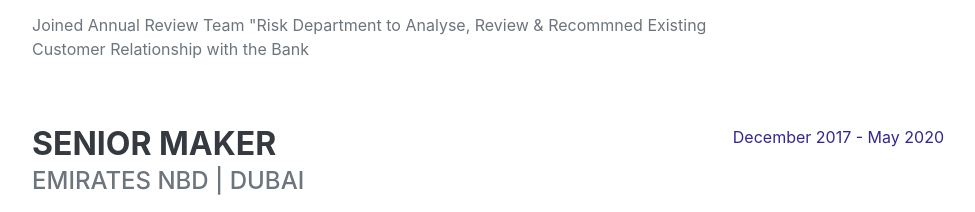
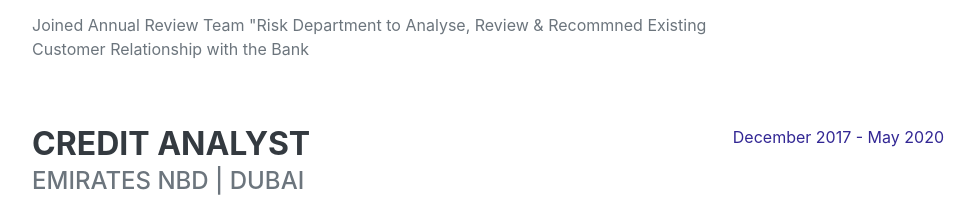
Before and after one commit to IslamIbrahimAIM/islam_resume_landing_page, a plain HTML site: page index.html in a window 1280 px wide. Shown: the part 1312-1524 px from the top of the page, without its empty margins (288-1263 px from the left). Drawn offline with nearby package versions, Linux system fonts and the light colour scheme; a web font is replaced by a local one.

Commit message:
Update index.html

```diff
--- a/index.html
+++ b/index.html
@@ -77,7 +77,7 @@
                     </div>
                     <div class="d-flex flex-column flex-md-row justify-content-between mb-5">
                         <div class="flex-grow-1">
-                            <h3 class="mb-0">Senior Maker</h3>
+                            <h3 class="mb-0">Credit Analyst</h3>
                             <div class="subheading mb-3">Emirates NBD | Dubai</div>
                             <p>Joined Retail Disbursal Unit Team which is the final stage after approving the loan hence the core responsability was to validate the credit analyst & the underwriter approvals & match it with the bank policy, Identify the descripancies & ask the sales representative to resolve it with the customer</p>
                           </div>
```
